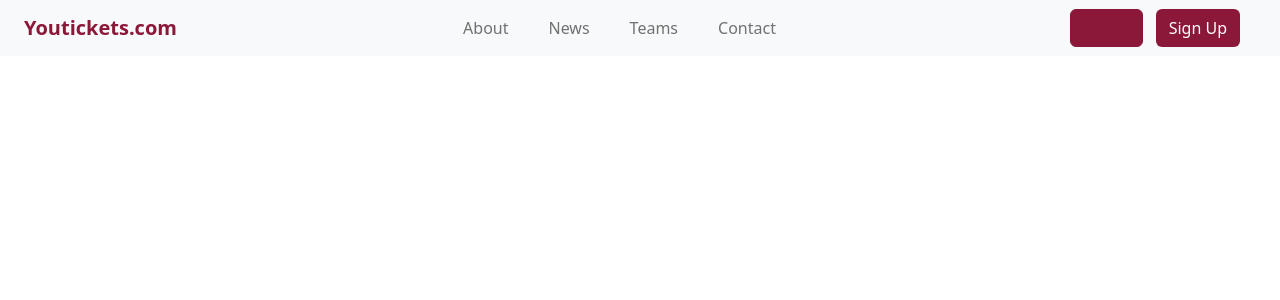
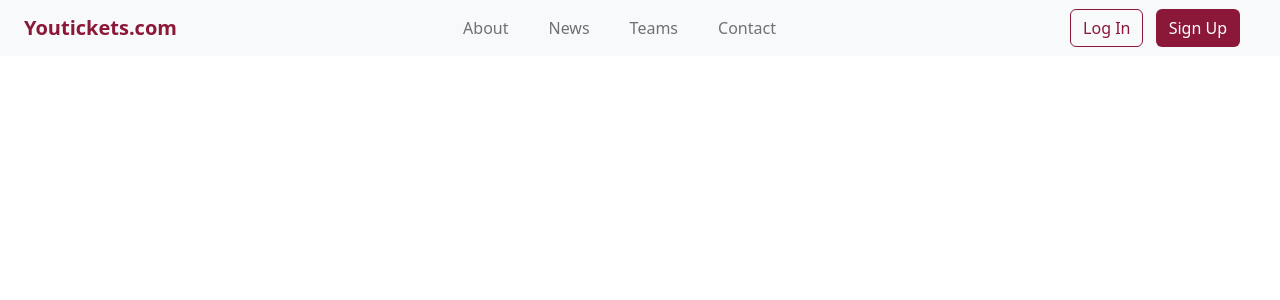
Before and after one commit to ASMAEELKHIRAOUI/FIFA-WC-QATAR22, a PHP site: page /include/navbar.php in a window 1280 px wide. Shown: the top 300 px of the page. Run offline with PHP 8.4, Linux system fonts and the light colour scheme.

Commit message:
Update styleF.css

```diff
--- a/assets/css/styleF.css
+++ b/assets/css/styleF.css
@@ -1,7 +1,6 @@
 
 #nav #navbarToggle .brnd{
     color: rgb(139, 24, 56);
-    border-color: rgb(139, 24, 56);
 }
 
  .logup{
@@ -10,7 +9,6 @@
 }
 
 .login{
-    background-color: rgb(139, 24, 56);
     border-color: rgb(139, 24, 56);
     color:  rgb(139, 24, 56);
 }
```
